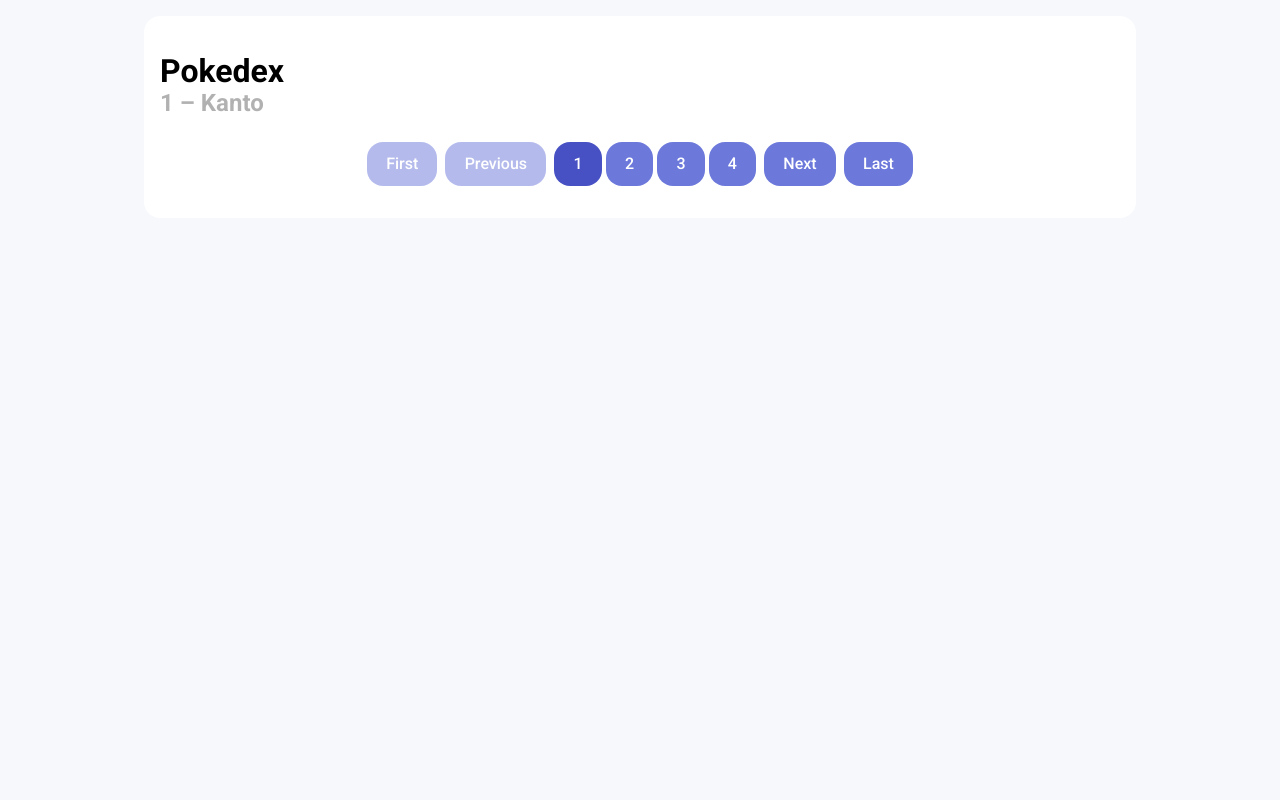
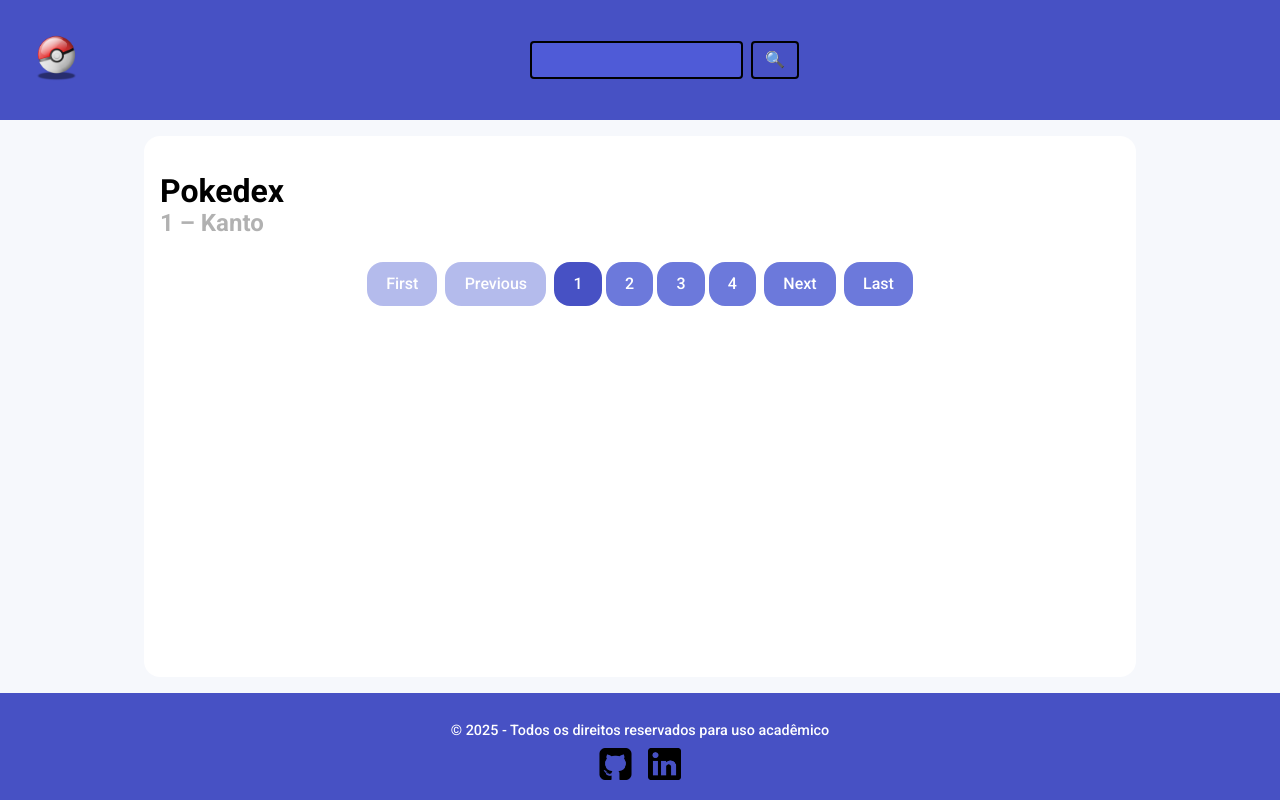
Before and after one commit to JoseSicNeto/Pokedex-Project, a plain HTML site: page index.html in a window 1280 px wide. Drawn offline with nearby package versions, Linux system fonts and the light colour scheme; no server answers.

Commit message:
feat: add dynamic header and footer with logo icon to all pages
  - Implemented dynamic header and footer to standardize site navigation and footer layout
  - Added logo icon to to strengthen visual identity
  - Applied in a simple and consistent way across all pages

```diff
--- a/assets/css/global.css
+++ b/assets/css/global.css
@@ -1,54 +1,3 @@
-@supports (text-size-adjust: 100%) {
-  html {
-    text-size-adjust: 100%;
-  }
-}
-
-@supports (-webkit-text-size-adjust: 100%) {
-  html {
-    -webkit-text-size-adjust: 100%;
-  }
-}
-
-html {
-  box-sizing: border-box;
-}
-
-html,
-body {
-  overflow-x: hidden;
-}
-
-*,
-*::before,
-*::after {
-  box-sizing: inherit;
-}
-
-img,
-video,
-iframe,
-.seu-container {
-  max-width: 100%;
-  height: auto;
-}
-
-* {
-  font-family: "Roboto", sans-serif;
-  box-sizing: border-box;
-}
-
-body {
-  background-color: #f6f8fc;
-}
-
-.content {
-  width: 100vw;
-  height: 100vh;
-  padding: 1rem;
-  background-color: #fff;
-}
-
 .normal {
   background-color: #a6a877;
 }
@@ -121,6 +70,153 @@
   background-color: #f9aec7;
 }
 
+@supports (text-size-adjust: 100%) {
+  html {
+    text-size-adjust: 100%;
+  }
+}
+
+@supports (-webkit-text-size-adjust: 100%) {
+  html {
+    -webkit-text-size-adjust: 100%;
+  }
+}
+
+html {
+  box-sizing: border-box;
+}
+
+html,
+body {
+  overflow-x: hidden;
+  padding: 0;
+  margin: 0;
+}
+
+*,
+*::before,
+*::after {
+  box-sizing: inherit;
+}
+
+img,
+video,
+iframe,
+.seu-container {
+  max-width: 100%;
+  height: auto;
+}
+
+* {
+  font-family: "Roboto", sans-serif;
+  box-sizing: border-box;
+}
+
+body {
+  background-color: #f6f8fc;
+}
+
+.wrapper {
+  min-height: 100vh;
+  display: flex;
+  flex-direction: column;
+}
+
+.content {
+  flex: 1;
+  width: 100vw;
+  height: 100vh;
+  padding: 1rem;
+  background-color: #fff;
+}
+
+header {
+  background-color: #4751c4;
+  height: 15vh;
+  width: 100%;
+  display: flex;
+  align-items: center;
+  justify-content: space-between;
+  padding: 1rem 2rem;
+}
+
+.logo {
+  height: 100%;
+  display: flex;
+  align-items: center;
+  justify-self: flex-start;
+}
+
+.logo img{
+  min-height: 20px;
+  max-height: 60px;
+  width: auto;
+  height: auto;
+}
+
+
+.search-bar {
+  display: flex;
+  align-items: center;
+  margin: 0 auto;
+  gap: 0.5rem;
+}
+
+.search-bar input[type="search"] {
+  padding: 0.5rem 0.75rem;
+  border: 2px solid #000000;
+  border-radius: 4px;
+  background-color: #4f5bd7;
+  font-size: 1rem;
+}
+
+.search-bar button {
+  padding: 0.5rem 0.75rem;
+  background-color: #4751c4;
+  border: 2px solid #000000;
+  border-radius: 4px;
+  color: #fff;
+  cursor: pointer;
+}
+
+.search-bar button:hover {
+  background-color: #4f5bd7;
+}
+
+.visually-hidden {
+  position: absolute;
+  left: -9999px;
+}
+
+footer {
+  background-color: #4751c4;
+  color: #fff;
+  text-align: center;
+  padding: 1rem;
+}
+
+footer p {
+  margin-bottom: 0.5rem;
+  font-size: 0.9rem;
+}
+
+.social-links {
+  display: flex;
+  justify-content: center;
+  gap: 1rem;
+}
+
+.social-links img {
+  height: 32px;
+  width: auto;
+  transition: transform 0.2s ease-in-out;
+}
+
+.social-links img:hover {
+  transform: scale(1.1);
+}
+
+
 @media screen and (min-width: 992px) {
   .content {
     max-width: 992px;
--- /dev/null
+++ b/assets/js/layout.js
@@ -0,0 +1,22 @@
+async function loadLayout() {
+  const res = await fetch("layout.html");
+  const html = await res.text();
+  const tempDiv = document.createElement("div");
+  tempDiv.innerHTML = html;
+
+  // Adiciona o header e footer
+  document.getElementById("header").replaceWith(tempDiv.querySelector("header"));
+  document.getElementById("footer").replaceWith(tempDiv.querySelector("footer"));
+
+
+  // Adiciona o favicon no head
+  if (!document.querySelector('link[rel="icon"]')) {
+    const link = document.createElement("link");
+    link.rel = "icon";
+    link.type = "image/png";
+    link.href = "assets/images/Logo_Pokebola.png";
+    document.head.appendChild(link);
+  }
+}
+
+loadLayout();
--- a/index.html
+++ b/index.html
@@ -22,6 +22,9 @@
   </head>
 
   <body>
+    <div class="wrapper">
+      <header id="header"></header>
+
       <section class="content">
         <h1>Pokedex</h1>
         <h2 id="generationTitle" class="hidden"></h2>
@@ -49,9 +52,12 @@
         </nav>
       </section>
 
+      <footer id="footer"></footer>
+    </div>
     <!-- Nosso JS -->
-    <script src="assets/js/poke-model.js"></script>
-    <script src="assets/js/poke-api.js"></script>
-    <script src="assets/js/main.js"></script>
+    <script src="assets/js/layout.js" defer></script>
+    <script src="assets/js/poke-model.js" defer></script>
+    <script src="assets/js/poke-api.js" defer></script>
+    <script src="assets/js/main.js" defer></script>
   </body>
 </html>
--- /dev/null
+++ b/layout.html
@@ -0,0 +1,46 @@
+<header>
+  <div class="logo">
+    <a href="/Pokedex-Project/index.html#/generation/1" title="Início">
+      <img
+        src="assets/images/Logo_Pokebola.png"
+        alt="Logo do site - Pokébola"
+      />
+    </a>
+  </div>
+
+  <form class="search-bar" role="search" aria-label="Buscar no site">
+    <label for="search-input" class="visually-hidden">Buscar Pokemon</label>
+    <input
+      type="search"
+      id="search-input"
+      name="name"
+      aria-label="Digite o nome do Pokémon para buscar no site"
+      required
+    />
+    <button type="submit" title="Buscar Pokemon no site">🔍</button>
+  </form>
+</header>
+
+
+<footer>
+  <p>&copy; 2025 - Todos os direitos reservados para uso acadêmico</p>
+
+  <nav class="social-links" aria-label="Links para redes sociais">
+    <a
+      href="https://github.com/JoseSicNeto"
+      target="_blank"
+      rel="noopener"
+      aria-label="Visite meu perfil no GitHub"
+    >
+      <img src="assets/images/Logo_GitHub.png" alt="Logo do GitHub" />
+    </a>
+    <a
+      href="https://www.linkedin.com/in/jose-siqueira-neto"
+      target="_blank"
+      rel="noopener"
+      aria-label="Visite meu perfil no LinkedIn"
+    >
+      <img src="assets/images/Logo_Linkedin.png" alt="Logo do LinkedIn" />
+    </a>
+  </nav>
+</footer>
```
Also changed, not shown: pokemon.html (+6 -0 lines), assets/images/Logo_GitHub.png (added), assets/images/Logo_Linkedin.png (added), assets/images/Logo_Pokebola.png (added). Lines whose indentation alone changed are shown as unchanged.
